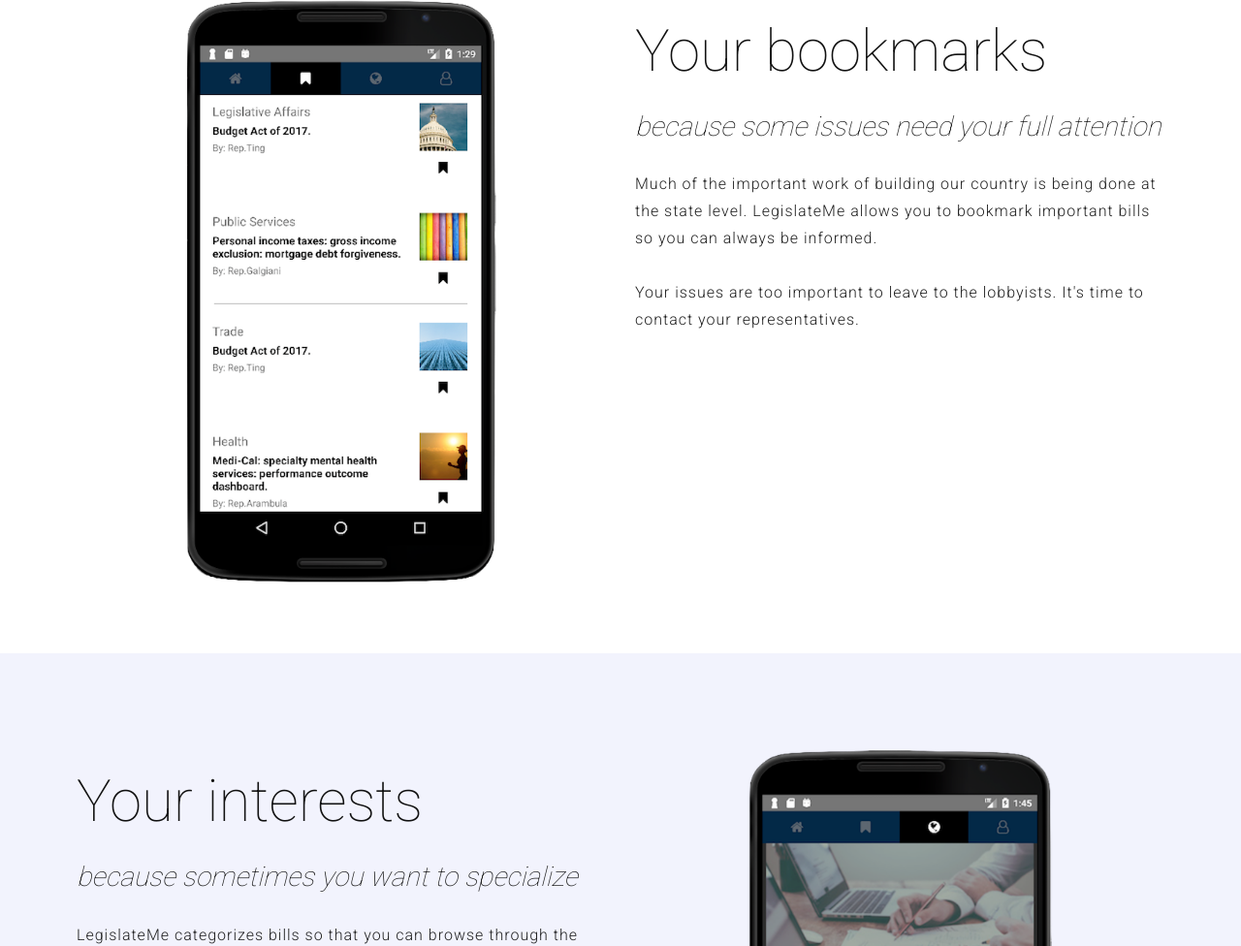
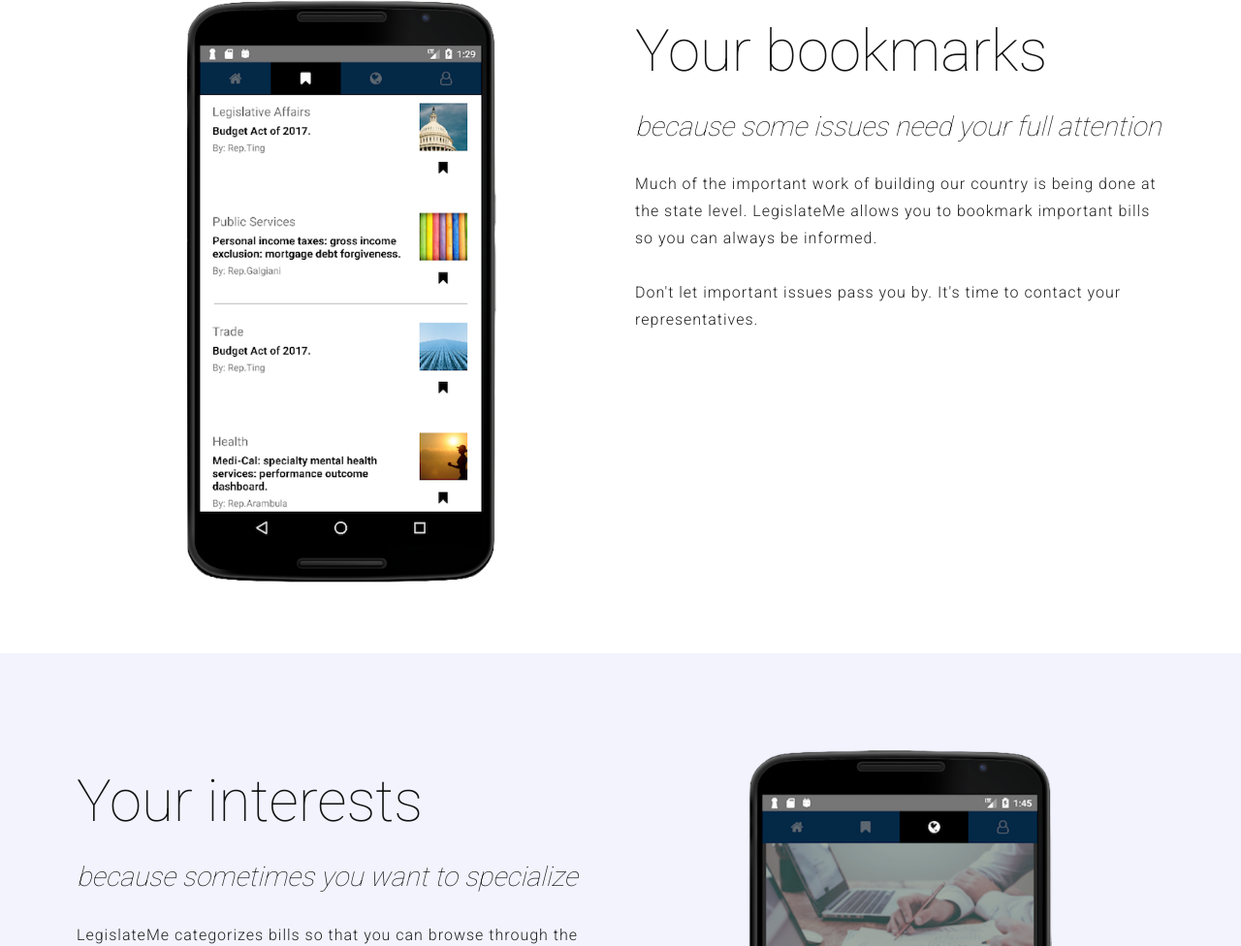
Before and after one commit to lkrych/legislateme-splash, a plain HTML site: page index.html in a window 1280 px wide. Shown: the part 2443-3419 px from the top of the page at 97% size. Drawn offline with nearby package versions, Linux system fonts and the light colour scheme.

Commit message:
Remove line referencing lobbyists

```diff
--- a/index.html
+++ b/index.html
@@ -166,7 +166,7 @@
                   <p>Much of the important work of building our country is being done at the state level. LegislateMe allows you to bookmark important bills so you can always be informed.
                   <br>
                   <br>
-                  Your issues are too important to leave to the lobbyists. It's time to contact your representatives.
+                  Don't let important issues pass you by. It's time to contact your representatives.
                   </p>
 
                 </div>
```
